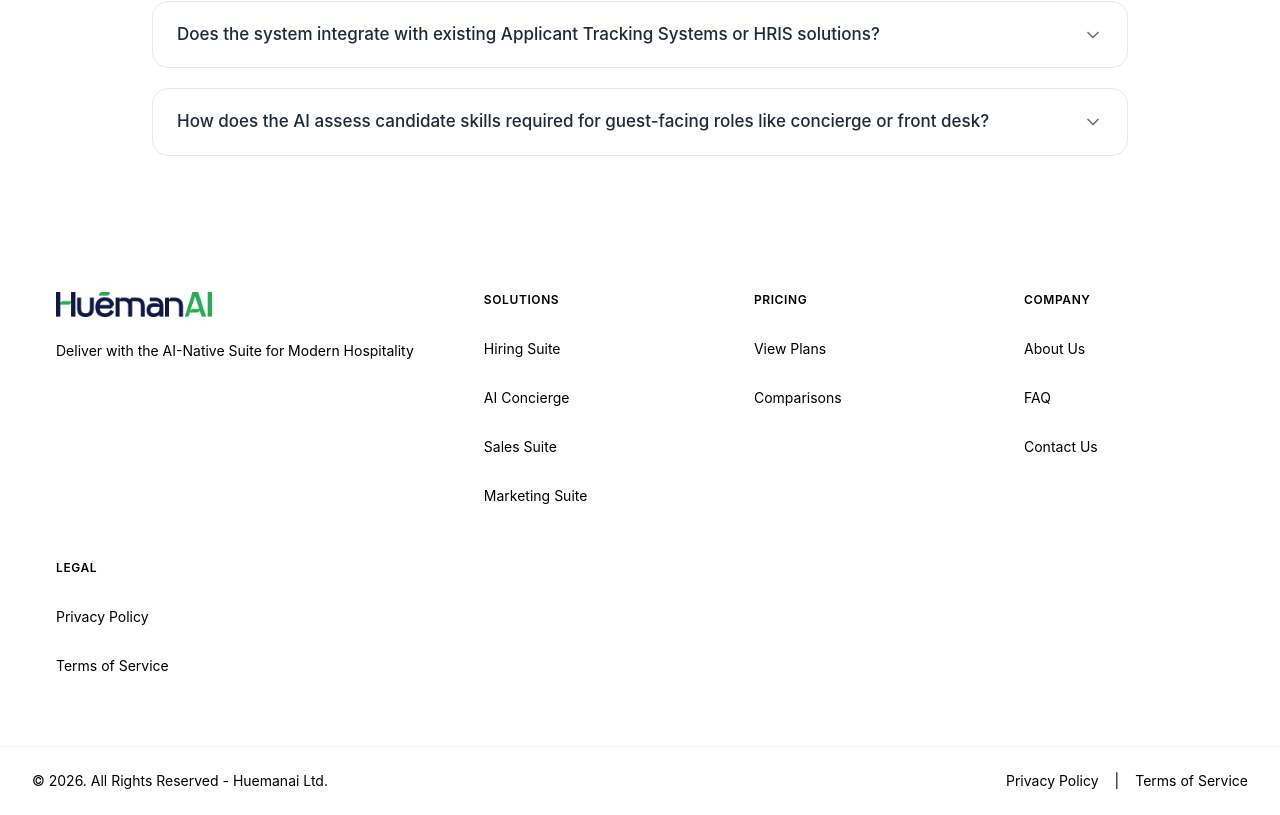
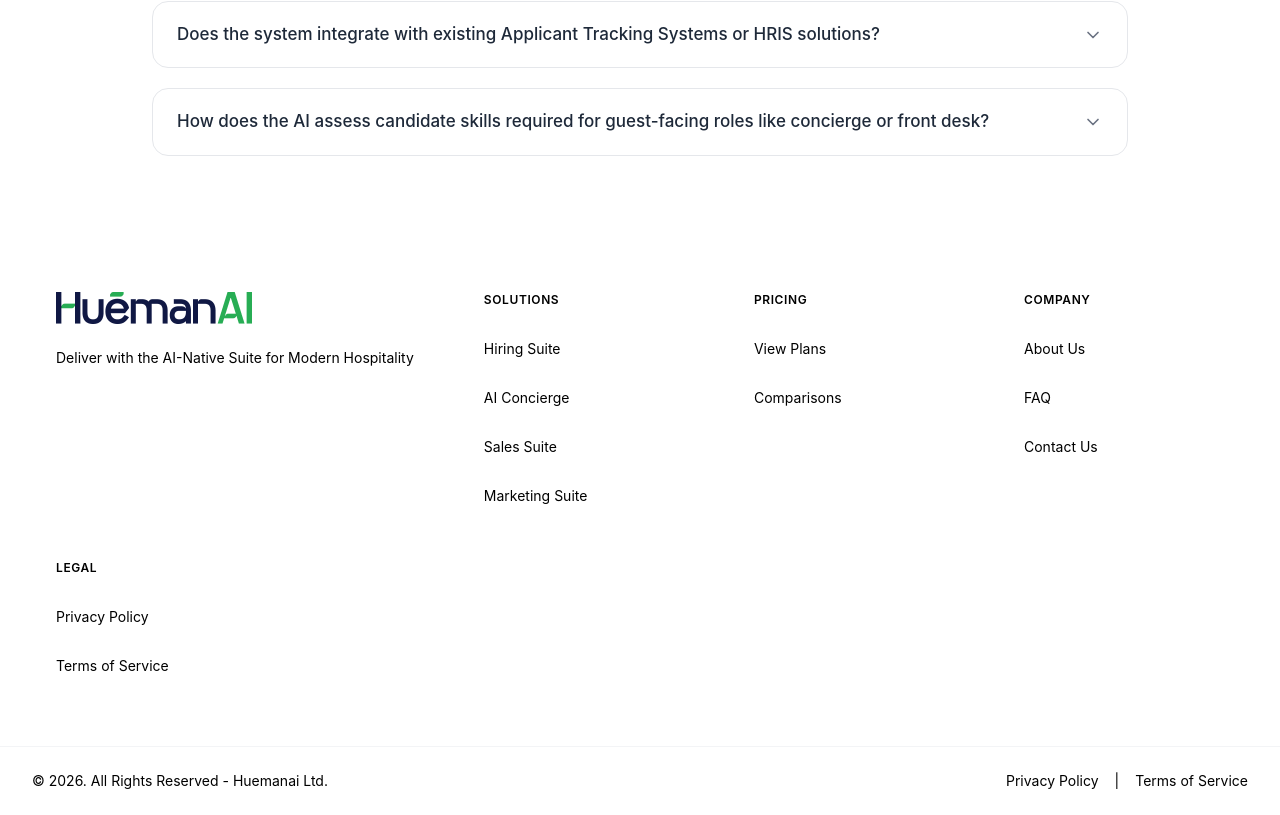
Before and after one commit to Ashwastaken78867/HuemanAI, a React (Vite) app: page / in a window 1280 px wide. Shown: the part 8943-9758 px from the top of the page. Built offline with nearby package versions, Linux system fonts and the light colour scheme.

Commit message:
fix asset path

```diff
--- a/src/components/Footer/Footer.tsx
+++ b/src/components/Footer/Footer.tsx
@@ -1,4 +1,5 @@
 import React from "react";
+import logo from "../../assets/logo.png";
 
 export const Footer: React.FC = () => {
   return (
@@ -7,11 +8,10 @@
       <section className="bg-white flex flex-wrap justify-between p-8 md:p-14 gap-y-8 md:gap-y-10 gap-x-6 md:gap-x-15 sm:gap-x-5">
         {/* Logo + description */}
         <div className="min-w-full sm:min-w-60 text-sm text-text-charcoal font-semibold leading-[1.2]">
-          <img
-            src="src\assets\logo.png"
-            alt="HumenAI Logo"
-            className="object-contain w-32.5 sm:w-39"
-          />
+
+              <img src={logo} alt="HuemanAI Logo" className="h-8 w-auto" />
+
+
           <p className="mt-4 sm:mt-6 text-sm font-normal text-text-charcoal/70">
             Deliver with the AI-Native Suite for Modern Hospitality
           </p>
```
